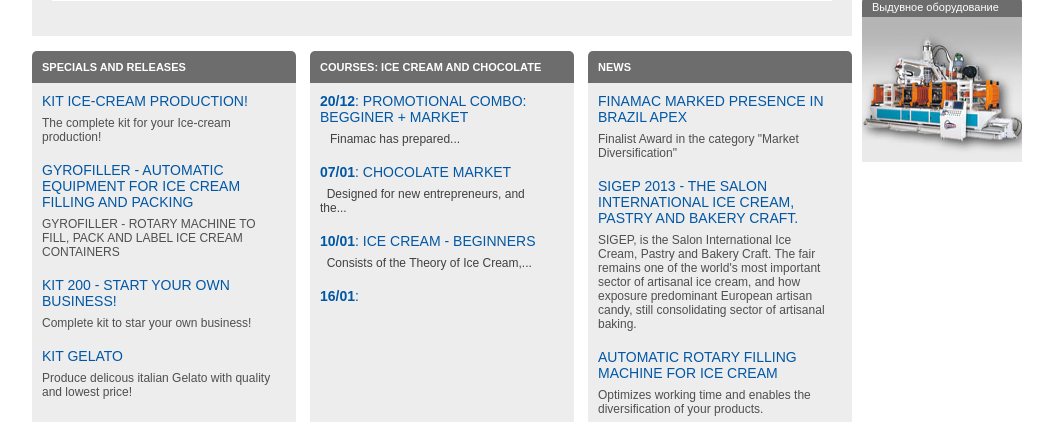
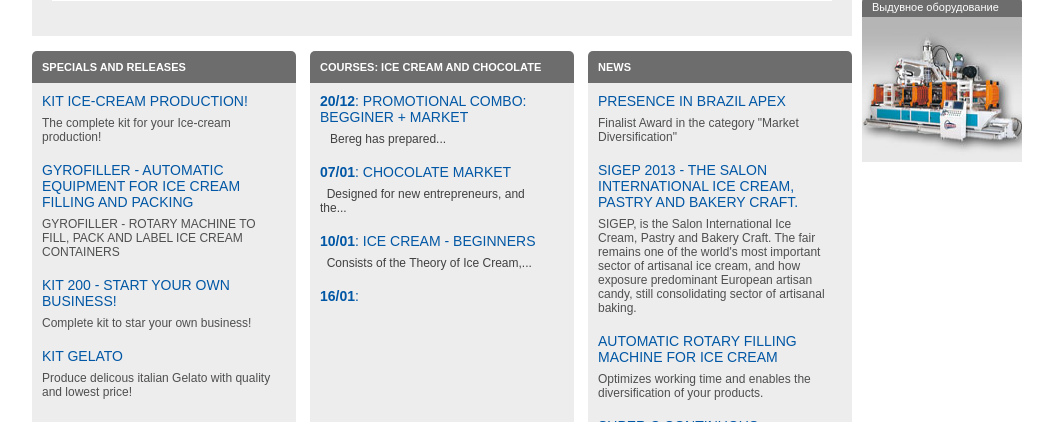
Before and after one commit to pivolan/Bereg_china_gae, a Python web app: template templates/pages/main.html in a window 1280 px wide. Shown: the part 1336-1770 px from the top of the page, without its empty margins (113-1166 px from the left). Run offline with Jinja, Linux system fonts and the light colour scheme; the template is opened without the code that fills it, so the values that code supplies are empty.

Commit message:
удаление ссылок на чужие сайты.

```diff
--- a/public/css/dw.css
+++ b/public/css/dw.css
@@ -1,7 +1,3 @@
-/* CSS Finamac  */
-/* Jan/2011  */
-/* by andrebeltrame && Dynaweb */
-
 #rotate ul#headPics {
 	width: 990px;
 	height: 170px;
--- a/public/css/estilo.css
+++ b/public/css/estilo.css
@@ -1,8 +1,3 @@
-
-/* CSS Finamac  */
-/* Jan/2011  */
-/* by andrebeltrame */
-
 /* reset */
 * { margin:0; padding:0; border:0;}
 .c { clear:both}
@@ -275,11 +270,11 @@ a.fave { display:block; background: url(/public/img/service/more.png) no-repeat
 /*Formulario*/
 .label_template { float: left; padding: 0 1px; margin: 0 0 0 10px; }
 
-.img_a {background:url(http://www.finamac.com.br/imagens/for_sorvete.png); background-repeat: no-repeat; background-position: 10px 34px;height:109px}
-.img_b {background:url(http://www.finamac.com.br/imagens/for_picoles.png); background-repeat: no-repeat; background-position: 10px 34px;height:109px}
-.img_c {background:url(http://www.finamac.com.br/imagens/for_gelato.png); background-repeat: no-repeat; background-position: 10px 34px;height:109px}
-.img_d {background:url(http://www.finamac.com.br/imagens/for_chocolate.png); background-repeat: no-repeat; background-position: 10px 34px;height:109px}
-.img_e {background:url(http://www.finamac.com.br/imagens/for_outros.png); background-repeat: no-repeat; background-position: 10px 34px;height:150px}
+.img_a {background:url(http:///imagens/for_sorvete.png); background-repeat: no-repeat; background-position: 10px 34px;height:109px}
+.img_b {background:url(http:///imagens/for_picoles.png); background-repeat: no-repeat; background-position: 10px 34px;height:109px}
+.img_c {background:url(http:///imagens/for_gelato.png); background-repeat: no-repeat; background-position: 10px 34px;height:109px}
+.img_d {background:url(http:///imagens/for_chocolate.png); background-repeat: no-repeat; background-position: 10px 34px;height:109px}
+.img_e {background:url(http:///imagens/for_outros.png); background-repeat: no-repeat; background-position: 10px 34px;height:150px}
 
 .label_form { border-bottom: 21px solid #CCC; width: 110px; height: 80px; margin: 10px 0 0 10px; float: left; }
 .label_form input{ margin:60px 0 0 50px ; }
--- a/templates/_includes/footer.html
+++ b/templates/_includes/footer.html
@@ -1,11 +1,11 @@
 <div id="footer">
 	<div class="wrapper">
 		<ul id="sociais">
-			<li class="yt"><a href="http://vimeo.com/3019875?ab" target="_blank">Vimeo</a></li>
-			<li class="rss"><a href="/en/rss">Feeds</a></li>
-			<li class="tw"><a href="http://twitter.com/FinamacArpifrio" target="_blank">Twitter</a></li>
-			<li class="fb"><a href="http://www.facebook.com/FinamacArpifrio" target="_blank">Facebook</a></li>
-			<li class="you"><a href="http://www.youtube.com/user/Finamac" target="_blank">Youtube</a></li>
+			<li class="yt"><a href="" target="_blank">Vimeo</a></li>
+			<li class="rss"><a href="">Feeds</a></li>
+			<li class="tw"><a href="" target="_blank">Twitter</a></li>
+			<li class="fb"><a href="" target="_blank">Facebook</a></li>
+			<li class="you"><a href="" target="_blank">Youtube</a></li>
 			<!--
 			  <li class="okt"><a href="http://www.orkut.com" target="_blank">Orkut</a></li>
 			  <li class="in"><a href="http://www.linkedin.com/profile/edit?trk=hb_tab_pro_top" target="_blank">linked-in</a></li>
@@ -32,7 +32,7 @@
 				<li><a href="/en/produtos/industrial">Industrial</a></li>
 				<li><a href="/en/produtos/gelateria">Gelateria</a></li>
 				<li><a href="/en/produtos/chocolate">Chocolate</a></li>
-				<li><a href="http://www.finamac.com.br/catalogo/" target="_blank">Catalog</a></li>
+				<li><a href="" target="_blank">Catalog</a></li>
 			</ol>
 			<h3><a href="/en/noticias">News</a></h3>
 		</div>
--- a/templates/_includes/sidebar.html
+++ b/templates/_includes/sidebar.html
@@ -3,14 +3,14 @@
 
 	<div class="boxParceiro" style="margin-top: 17px;">
 		<h3 class="titlename top5 sideAds">Производство плитки</h3>
-		<a href="http://www.finamac.com.br/en/produtos/industrial/maquina-sorvete-turbo-100"><img title="Производство плитки" src="/public/img/right_pics/proizvodstvo_plitki.jpg" width="160" height="145" alt="Производство плитки"/></a>
+		<a href="/"><img title="Производство плитки" src="/public/img/right_pics/proizvodstvo_plitki.jpg" width="160" height="145" alt="Производство плитки"/></a>
 	</div>
 	<div class="boxParceiro" style="margin-top: 15px; margin-bottom: 1px;">
 		<h3 class="titlename top5 sideAds">Производство пленки</h3>
-		<a href="http://www.finamac.com.br/en/produtos/intermediario/maquina-sorvete-super-c2"><img title="Оборудование для производства пленки" src="/public/img/right_pics/proizvodstvo_plenki.jpg" width="160" height="145" alt="Производство пленки"/></a>
+		<a href="/"><img title="Оборудование для производства пленки" src="/public/img/right_pics/proizvodstvo_plenki.jpg" width="160" height="145" alt="Производство пленки"/></a>
 	</div>
 	<div class="boxParceiro" style="margin-top: 15px; margin-bottom: 1px;">
 		<h3 class="titlename top5 sideAds">Выдувное оборудование</h3>
-		<a href="http://www.finamac.com.br/en/produtos/industrial/maquina-sorvete-titan-12"><img title="Выдувное оборудование" src="/public/img/right_pics/vyduvnoye_oborudovanie.jpg" width="160" height="145" alt="Выдувное оборудование"/></a>
+		<a href="/ekstruzionno-vyduvnye-mashiny"><img title="Выдувное оборудование" src="/public/img/right_pics/vyduvnoye_oborudovanie.jpg" width="160" height="145" alt="Выдувное оборудование"/></a>
 	</div>
 </div>
--- a/templates/layout/main_layout.html
+++ b/templates/layout/main_layout.html
@@ -4,9 +4,9 @@
 	<meta http-equiv="X-UA-Compatible" content="IE=8"/>
 	<meta http-equiv="Content-Type" content="text/html; charset=utf-8"/>
 	<link rel="shortcut icon" href="/public/img/favicon.png">
-	<link rel="alternate" type="application/rss+xml" title="Finamac RSS" href="/rss"/>
-	<meta name="description" content="{% block description %}Finamac Arpifrio - Ice Cream and Chocolate Machines Manufacturer. Equipment for beginners and experts.{% endblock %}"/>
-	<meta name="keywords" content="{% block keywords %}finamac,arpifrio,ice cream, popsicle,chocolate, gelato,pasteurizer,display,chocomachine.{% endblock %}"/>
+	<link rel="alternate" type="application/rss+xml" title="RSS" href="/rss"/>
+	<meta name="description" content="{% block description %}{% endblock %}"/>
+	<meta name="keywords" content="{% block keywords %}{% endblock %}"/>
 	<meta name="robots" content="index,follow"/>
 	<meta name="author" content="zimzheka"/>
 	<title>{% block title %}Станки, оборудование, линии производства из Китая - компания «Берег»{% endblock %}</title>
@@ -35,7 +35,7 @@
 <body>
 <div id="wrapper">
 <div id="header">
-	<h1><a href="/en">Finamac</a></h1>
+	<h1><a href="/">Bereg</a></h1>
 
 	<div class="r">
 		<ol id="lang">
@@ -76,7 +76,7 @@
 
 			<div class="sliderHolder">
 				<div class="contentTab" id="iniciantes" style="display: block;">
-					<a href="http://www.finamac.com.br/en/produtos/iniciante" class="maisDestaqueImg">
+					<a href="/en/produtos/iniciante" class="maisDestaqueImg">
 						<img src="/public/img/service/turbo-8.jpg" height="278" width="530" alt="Machines for beginners"/>
 					</a>
 
@@ -85,11 +85,11 @@
 
 						<p>Start with the best equipment</p>
 					</div>
-					<a href="http://www.finamac.com.br/en/produtos/iniciante" class="maisDestaque homeLinks">Click here
+					<a href="/en/produtos/iniciante" class="maisDestaque homeLinks">Click here
 						see more</a> <br class="c"/>
 				</div>
 				<div class="contentTab" id="intermediarios" style="display: none;">
-					<a href="http://www.finamac.com.br/en/produtos/intermediario" class="maisDestaqueImg">
+					<a href="/en/produtos/intermediario" class="maisDestaqueImg">
 						<img src="/public/img/service/turbo25.jpg" height="278" width="530" alt="Machines for intermediates"/>
 					</a>
 
@@ -98,11 +98,11 @@
 
 						<p>Increase your production with efficiency</p>
 					</div>
-					<a href="http://www.finamac.com.br/en/produtos/intermediario" class="maisDestaque homeLinks">Click
+					<a href="/en/produtos/intermediario" class="maisDestaque homeLinks">Click
 						here see more</a> <br class="c"/>
 				</div>
 				<div class="contentTab" id="industriais" style="display: none;">
-					<a href="http://www.finamac.com.br/en/produtos/industrial" class="maisDestaqueImg">
+					<a href="/en/produtos/industrial" class="maisDestaqueImg">
 						<img src="/public/img/service/titan-12.jpg" height="278" width="530" alt="Machines for industrials"/>
 					</a>
 
@@ -111,11 +111,11 @@
 
 						<p>High production equipment</p>
 					</div>
-					<a href="http://www.finamac.com.br/en/produtos/industrial" class="maisDestaque homeLinks">Click here
+					<a href="/en/produtos/industrial" class="maisDestaque homeLinks">Click here
 						see more</a> <br class="c"/>
 				</div>
 				<div class="contentTab" id="gelateria" style="display: none;">
-					<a href="http://www.finamac.com.br/en/produtos/gelateria" class="maisDestaqueImg">
+					<a href="/en/produtos/gelateria" class="maisDestaqueImg">
 						<img src="/public/img/service/suprema1.jpg" height="278" width="530" alt="Italian gelato"/> </a>
 
 					<div class="desc">
@@ -123,11 +123,11 @@
 
 						<p>Machines for hard ice cream</p>
 					</div>
-					<a href="http://www.finamac.com.br/en/produtos/gelateria" class="maisDestaque homeLinks">Click here
+					<a href="/en/produtos/gelateria" class="maisDestaque homeLinks">Click here
 						see more</a> <br class="c"/>
 				</div>
 				<div class="contentTab" id="chocomachine" style="display: none;">
-					<a href="http://www.finamac.com.br/en/produtos/chocolate" class="maisDestaqueImg">
+					<a href="/en/produtos/chocolate" class="maisDestaqueImg">
 						<img src="/public/img/service/chocomachine-painel-2.jpg" height="278" width="530" alt="Chocolate production"/>
 					</a>
 
@@ -136,7 +136,7 @@
 
 						<p>Chocolate tempering machines</p>
 					</div>
-					<a href="http://www.finamac.com.br/en/produtos/chocolate" class="maisDestaque homeLinks">Click here
+					<a href="/en/produtos/chocolate" class="maisDestaque homeLinks">Click here
 						see more</a> <br class="c"/>
 				</div>
 			</div>
@@ -196,7 +196,7 @@
 								Begginer + Market</a></h4>
 							&#160;
 
-							&#160;Finamac has prepared...
+							&#160;Bereg has prepared...
 						</li>
 						<li>
 							<h4><a href="/en/cursos/chocolate-en"><strong>07/01</strong>: Chocolate Market</a></h4>
@@ -222,7 +222,7 @@
 				<div>
 					<ol>
 						<li>
-							<h4><a href="/en/noticias/2012/11/411/finamac-marked-presence-in-brazil-apex">Finamac MARKED
+							<h4><a href="/en/noticias/2012/11/411/marked-presence-in-brazil-apex">
 								PRESENCE IN BRAZIL APEX</a></h4>
 
 							<p>Finalist Award in the category "Market Diversification"</p>
@@ -259,16 +259,16 @@
 			<div id="footerSlider">
 				<ul id="footerPics">
 					<li class="active">
-						<a href="http://www.finamac.com.br/en/produtos"><img src="/public/img/service/footer-familia-finamac-en.jpg" width="820" height="349" border="0"/></a>
+						<a href="/en/produtos"><img src="/public/img/service/footer-familia-en.jpg" width="820" height="349" border="0"/></a>
 					</li>
 					<li>
-						<a href="http://www.finamac.com.br/en/produtos/intermediario/maquina-sorvete-super-c2"><img src="/public/img/service/supercplus-en.jpg" width="820" height="349" border="0"/></a>
+						<a href="/en/produtos/intermediario/maquina-sorvete-super-c2"><img src="/public/img/service/supercplus-en.jpg" width="820" height="349" border="0"/></a>
 					</li>
 					<li>
-						<a href="http://www.finamac.com.br/en/produtos/industrial/maquina-sorvete-gyrofiller"><img src="/public/img/service/gyrofiller-banner-botton-en.jpg" width="820" height="349" border="0"/></a>
+						<a href="/en/produtos/industrial/maquina-sorvete-gyrofiller"><img src="/public/img/service/gyrofiller-banner-botton-en.jpg" width="820" height="349" border="0"/></a>
 					</li>
 					<li>
-						<a href="http://www.finamac.com.br/en/produtos/industrial/maquina-sorvete-if-900"><img src="/public/img/service/footer-if900-en.jpg" width="820" height="349" border="0"/></a>
+						<a href="/en/produtos/industrial/maquina-sorvete-if-900"><img src="/public/img/service/footer-if900-en.jpg" width="820" height="349" border="0"/></a>
 					</li>
 					<li>
 						<img src="/public/img/service/footer-suprema-br.jpg" width="820" height="349" border="0"/>
@@ -277,13 +277,13 @@
 						<img src="/public/img/service/chocolate-modelagem4.jpg" width="820" height="349" border="0"/>
 					</li>
 					<li>
-						<a href="http://www.finamac.com.br/en/produtos/chocolate/maquina-chocomachine"><img src="/public/img/service/banner-inferior-chocomachine-en.jpg" width="820" height="349" border="0"/></a>
+						<a href="/en/produtos/chocolate/maquina-chocomachine"><img src="/public/img/service/banner-inferior-chocomachine-en.jpg" width="820" height="349" border="0"/></a>
 					</li>
 					<li>
-						<a href="http://www.finamac.com.br/en/produtos/industrial/maquina-sorvete-titan-12"><img src="/public/img/service/banner-inferior-titan12-en.jpg" width="820" height="349" border="0"/></a>
+						<a href="/en/produtos/industrial/maquina-sorvete-titan-12"><img src="/public/img/service/banner-inferior-titan12-en.jpg" width="820" height="349" border="0"/></a>
 					</li>
 					<li>
-						<a href="http://www.finamac.com.br/en/produtos/iniciante/maquina-sorvete-turbo-8"><img src="/public/img/service/banner-inferior-turbo8-en.jpg" width="820" height="349" border="0"/></a>
+						<a href="/en/produtos/iniciante/maquina-sorvete-turbo-8"><img src="/public/img/service/banner-inferior-turbo8-en.jpg" width="820" height="349" border="0"/></a>
 					</li>
 				</ul>
 				<ul id="footerpagination"></ul>
```
